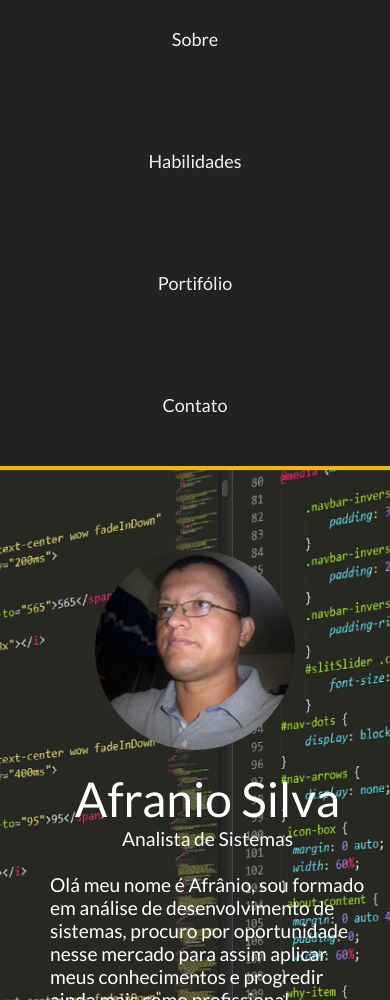
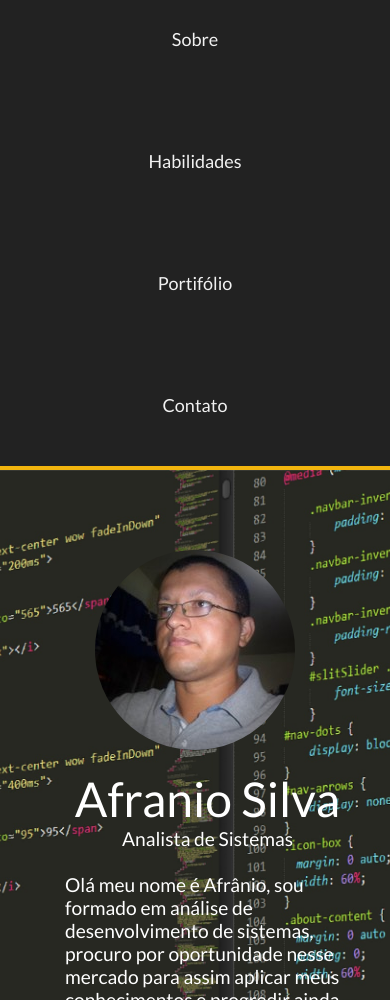
Before and after one commit to afzsilva/afzsilva.github.io, a plain HTML site: page index.html in a window 390 px wide. Shown: the part 100-1100 px from the top of the page. Drawn offline with Linux system fonts and the light colour scheme.

Commit message:
correções wrap 3

```diff
--- a/css/main.css
+++ b/css/main.css
@@ -116,10 +116,11 @@ header {
     max-width:100%;
 }
 
-@media(max-width:960px){
+@media(max-width:920px){
     .sobre-container{
         flex-wrap: wrap;
         justify-content: center;
+        padding: 0px 15px;
     }
 
     .sobre h1{
```
